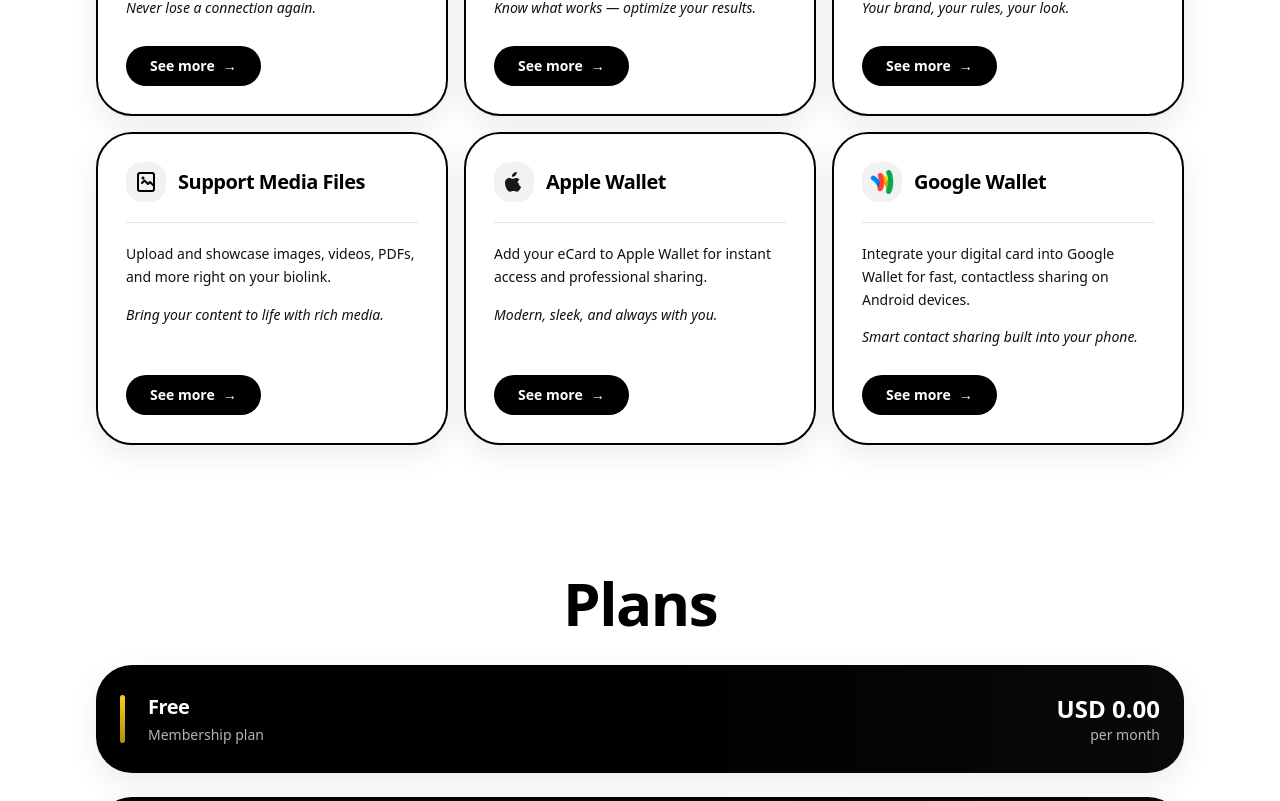
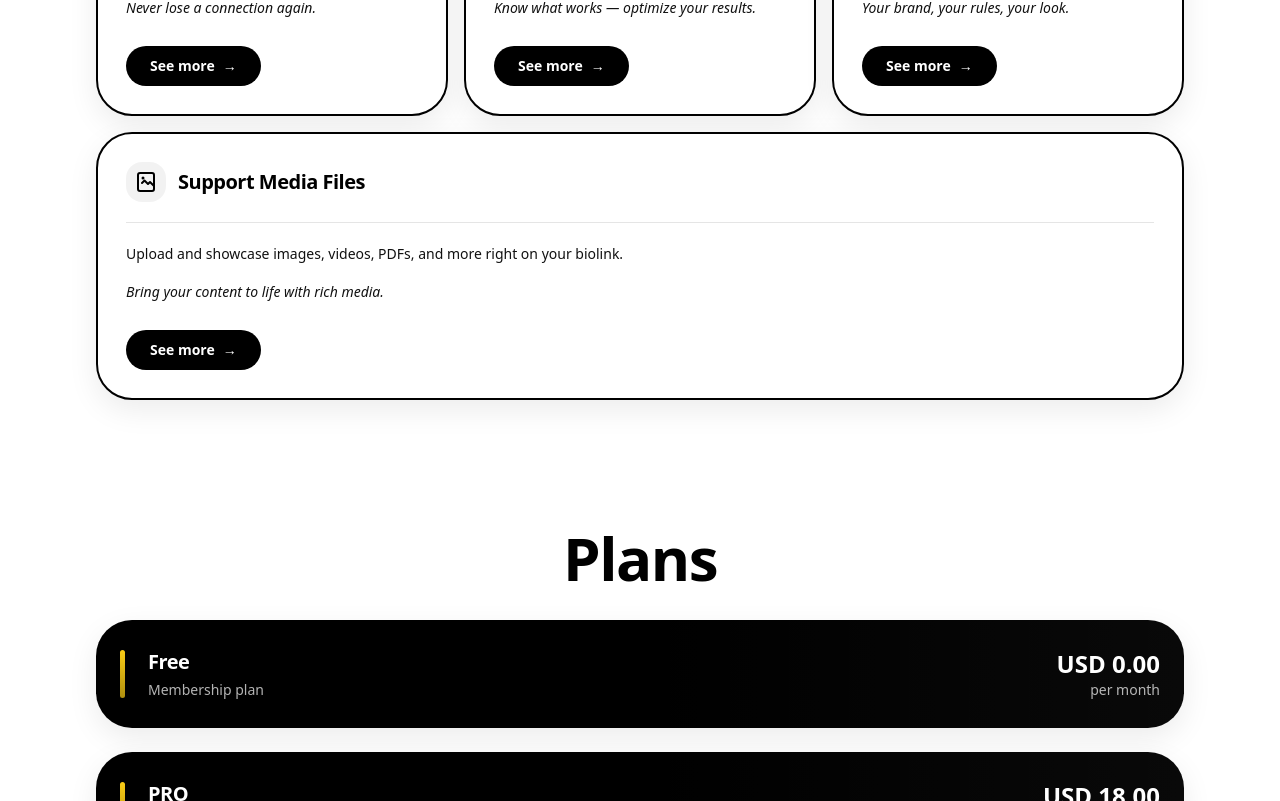
Before and after one commit to mrwhyte0520/eCard, a Next.js app: page / in a window 1280 px wide. Shown: the part 1339-2140 px from the top of the page. Built offline with nearby package versions, Linux system fonts and the light colour scheme.

Commit message:
Remove Apple Wallet and Google Wallet features from WalletExtras section and footer

```diff
--- a/src/app/page.tsx
+++ b/src/app/page.tsx
@@ -352,45 +352,12 @@ function WalletExtras() {
         </svg>
       ),
     },
-    {
-      title: 'Apple Wallet',
-      body: 'Add your eCard to Apple Wallet for instant access and professional sharing.',
-      note: 'Modern, sleek, and always with you.',
-      icon: (
-        <svg viewBox="0 0 24 24" fill="none" className="h-6 w-6" aria-hidden="true">
-          <path
-            d="M16.7 13.1c0 2.8 2.5 3.7 2.5 3.7s-1.9 5-4.4 5c-1.2 0-2.1-.7-3.3-.7s-2.1.7-3.4.7c-2.3 0-5.1-4.7-5.1-8.9C3 9.9 5.2 8 7.4 8c1.2 0 2.3.8 3.1.8s2.1-.9 3.6-.9c.6 0 2.3.1 3.4 1.8-.1.1-2 1.1-2 3.4Z"
-            fill="currentColor"
-            opacity="0.9"
-          />
-          <path
-            d="M14.7 2c.2 1.3-.4 2.6-1.2 3.4-.9.9-2.3 1.5-3.6 1.4-.2-1.2.4-2.5 1.2-3.3C12 2.6 13.4 2 14.7 2Z"
-            fill="currentColor"
-            opacity="0.9"
-          />
-        </svg>
-      ),
-    },
-    {
-      title: 'Google Wallet',
-      body: 'Integrate your digital card into Google Wallet for fast, contactless sharing on Android devices.',
-      note: 'Smart contact sharing built into your phone.',
-      icon: (
-        <Image
-          src="/google-wallet.png"
-          alt="Google Wallet"
-          width={24}
-          height={24}
-          className="h-6 w-6"
-        />
-      ),
-    },
   ];
 
   return (
     <section className="pt-0 pb-14 sm:pt-0 sm:pb-16">
       <Container>
-        <div className="grid gap-4 lg:grid-cols-3">
+        <div className="grid gap-4 lg:grid-cols-1">
           {items.map((i, idx) => (
             <motion.div
               key={i.title}
@@ -710,8 +677,6 @@ function Footer() {
         { label: 'Save Contact', href: '#' },
         { label: 'Customizer', href: '#' },
         { label: 'Templates', href: '#' },
-        { label: 'Apple Wallet', href: '#' },
-        { label: 'Google Wallet', href: '#' },
       ],
     },
     {
```
